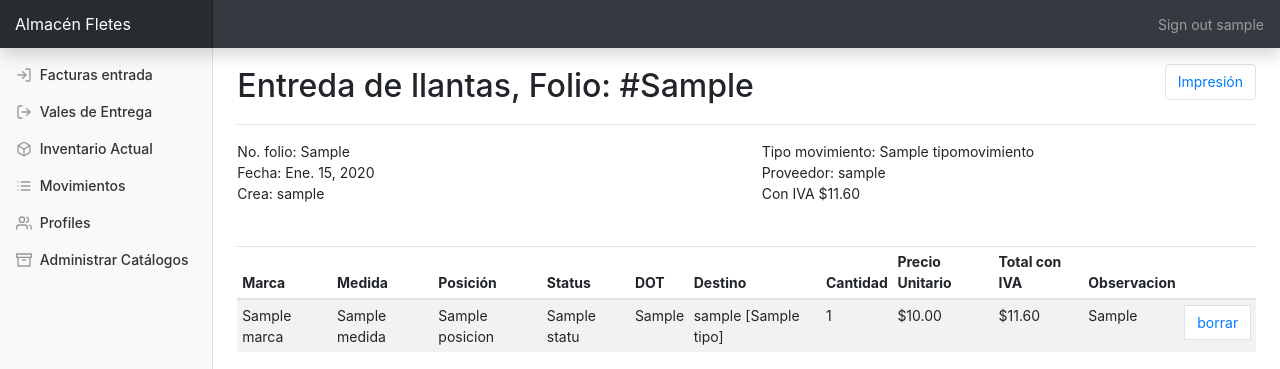
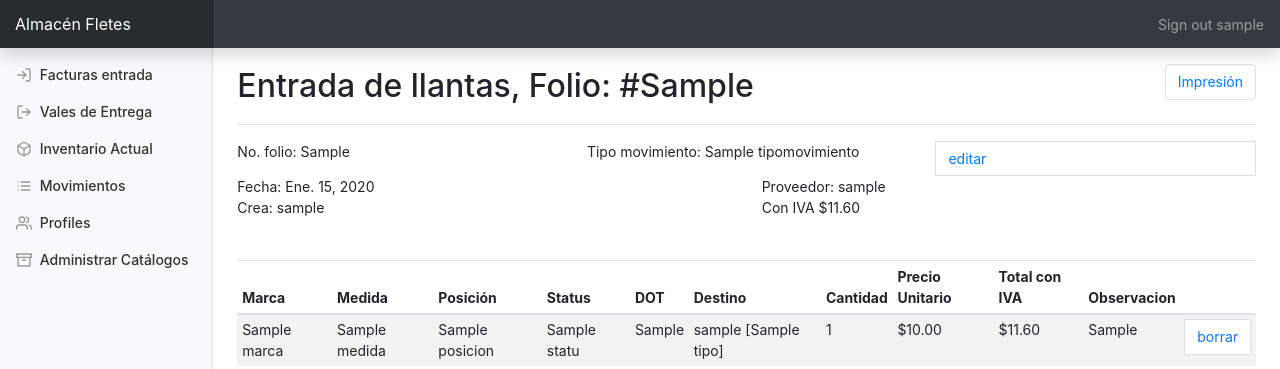
Before and after one commit to ramirovazq/mialmacen, a Django app: page /llantas/entrada/1/ in a window 1280 px wide. Shown: the top 369 px of the page. Run offline with Django 3.2, Linux system fonts and the light colour scheme; a user stored in the database is signed in; tables that the repository leaves empty hold one stand-in row (values such as "Sample post"); some libraries are stand-ins or nearby versions.

Commit message:
adding llantas ok

```diff
--- a/almacen/llantas/forms.py
+++ b/almacen/llantas/forms.py
@@ -570,7 +570,7 @@ class EntradaForm(ModelForm):
                 }
     ))
 
-    persona_asociada = ProveedorChoiceField(
+    persona_asociada = ProveedorChoiceField( ## es el proveedor para la entrada
                 required=True,
                 queryset=Profile.objects.filter(tipo__nombre="PROVEEDOR").order_by('user__username'),
                 widget=forms.Select(attrs={'class':'form-control m-b'})
--- a/almacen/llantas/management/commands/load_init_movimientos.py
+++ b/almacen/llantas/management/commands/load_init_movimientos.py
@@ -42,6 +42,8 @@ class Command(BaseCommand):
 
 
                     ## valores del Vale
+                    profile_origen = return_profile(origen, "ABSTRACT")
+                    profile_destino = return_profile(destino, "BODEGA")
 
                     #no_folio = "XXXX"
                     fecha_vale = datetime.datetime.strptime(f_movimiento, "%d/%m/%Y").date()
@@ -51,7 +53,7 @@ class Command(BaseCommand):
                         no_folio=no_folio,
                         tipo_movimiento=tme,
                         fecha_vale=fecha_vale,
-                        persona_asociada=pa,
+                        persona_asociada=profile_origen, ## el proveedor o quien_entrega el vale
                         creador_vale=pa,
                         defaults={"observaciones_grales":"Carga inicial de el inventario."})
 
@@ -61,8 +63,6 @@ class Command(BaseCommand):
                         self.stdout.write(self.style.ERROR('Ya estaba generado el vale #{}'.format(no_folio)))
 
 
-                    profile_origen = return_profile(origen, "ABSTRACT")
-                    profile_destino = return_profile(destino, "BODEGA")
 
                     # Lllanta
                     m, m_flag = Marca.objects.get_or_create(nombre=marca)
--- a/almacen/llantas/templates/entrada_add.html
+++ b/almacen/llantas/templates/entrada_add.html
@@ -2,7 +2,7 @@
 {% load humanize %}
 
 {% block title_section %}
-<h1 class="h2">Entreda de llantas, Folio: #{{vale.no_folio}}</h1>
+<h1 class="h2">Entrada de llantas, Folio: #{{vale.no_folio}}</h1>
 {% endblock %}
 
 {% block extra_title_section %}
@@ -17,7 +17,8 @@
      <div class="row">
         <div class="col">No. folio: {{vale.no_folio}}</div>
         <div class="col">Tipo movimiento: {{vale.tipo_movimiento.nombre}}</div>
-        <!-- <div class="col"><a class="page-link" href="#">editar</a></div> -->
+        <div class="col"><a class="page-link" href="#">editar</a></div>
+        <!-- <div class="col"><a class="page-link" href="{% url 'entrada_edit' vale.id %}">editar</a></div> -->
 
       </div>
      <div class="row">
--- a/almacen/llantas/urls.py
+++ b/almacen/llantas/urls.py
@@ -10,6 +10,7 @@ urlpatterns = [
     path('salida/', salida, name='salida'),
     path('entrada/', entrada, name='entrada'),
     path('salida/<int:vale_id>/edit/', salida_edit, name='salida_edit'),
+    path('entrada/<int:vale_id>/edit/', entrada_edit, name='entrada_edit'),
     path('salida/<int:vale_id>/', salida_add, name='salida_add'),
     path('entrada/<int:vale_id>/', entrada_add, name='entrada_add'),
     path('salida/<int:vale_id>/impresion/', salida_impresion, name='salida_impresion'),
--- a/almacen/llantas/views.py
+++ b/almacen/llantas/views.py
@@ -89,6 +89,26 @@ def entrada(request, tipo_movimiento="ENTRADA"):
         form = EntradaForm(initial=initial_data)
 
     context["form"] = form
+    return render(request, 'entrada.html', context)
+
+@login_required
+def entrada_edit(request, vale_id):
+    context = {}
+    obj = get_object_or_404(Vale, pk=vale_id)
+
+    if request.method == 'POST':
+        #vale_instance = Vale(tipo_movimiento=tm, creador_vale=profile_asociado)
+        form = EntradaForm(request.POST, instance=obj)#, instance=vale_instance)
+        if form.is_valid():
+            vale = form.save()
+            messages.add_message(request, messages.SUCCESS, 'Se guardan los cambios')
+            return HttpResponseRedirect(reverse('entrada_add', args=[vale.id]))
+    else:
+        form = ValeForm(instance=obj)
+
+    context["vale"] = obj
+    context["form"] = form
+    context["action"] = 'edit'
     return render(request, 'entrada.html', context)
 
 
```
Also changed, not shown: almacen/llantas/templates/entrada.html (+4 -4 lines).
